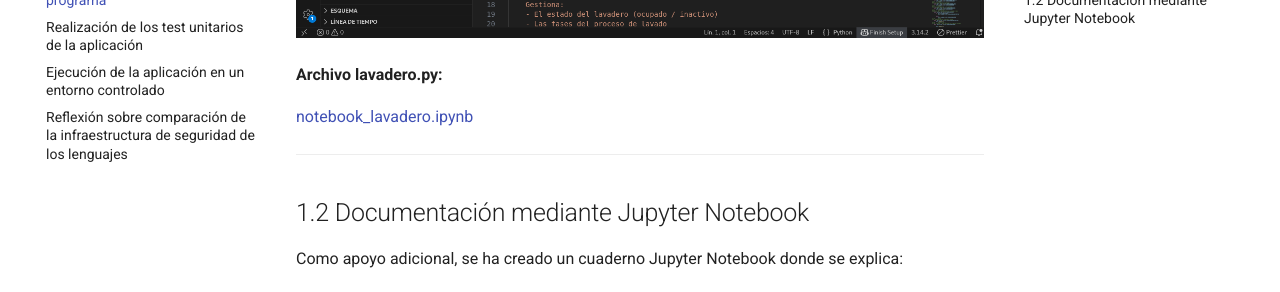
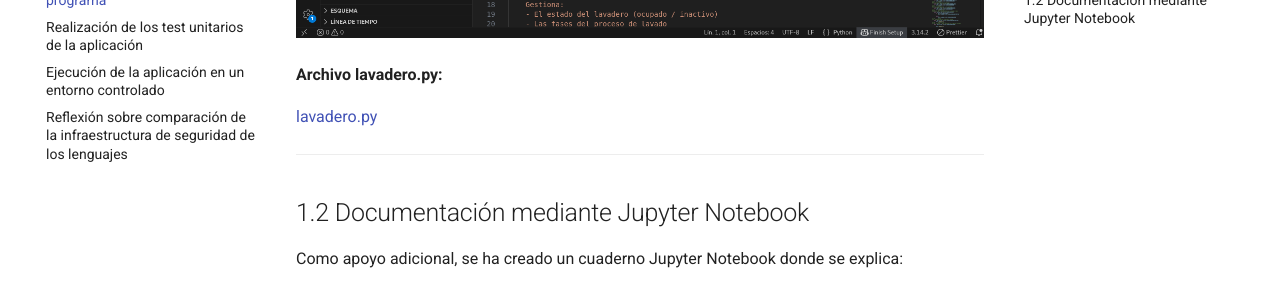
Before and after one commit to JBLeopard/Unidad1-TareaRA1-Joaquin, an MkDocs documentation site: the page built from docs/documentacion.md, in a window 1280 px wide and 900 px high, scrolled down 968 px. Shown: the part 153-445 px from the top of the window. Built offline with MkDocs 1.6.1 and Material for MkDocs 9.7.7, drawn with Linux system fonts in a browser that asks for light colours.

Commit message:
Update documentacion.md

```diff
--- a/docs/documentacion.md
+++ b/docs/documentacion.md
@@ -24,7 +24,7 @@ Estos comentarios permiten comprender el funcionamiento interno del programa sin
 
 **Archivo lavadero.py:**
 
-[notebook_lavadero.ipynb](./src/lavadero.py)
+[lavadero.py](../src/lavadero.py)
 
 ---
 
```
